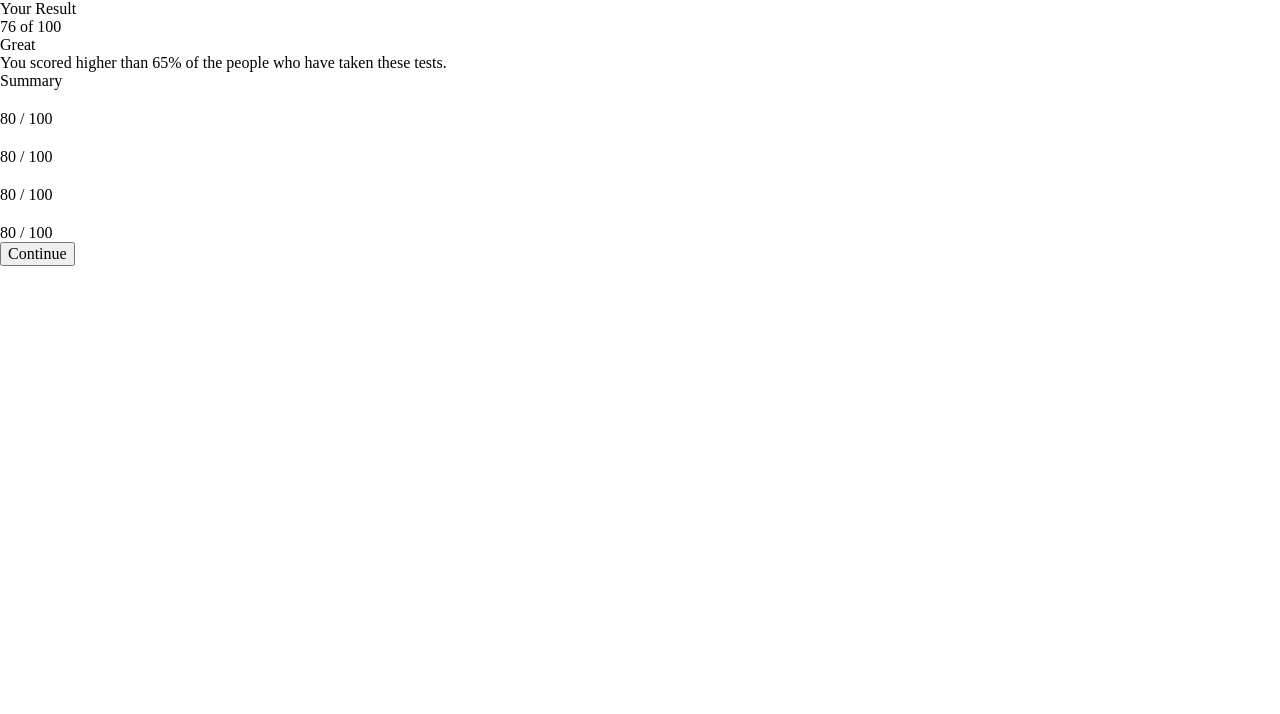
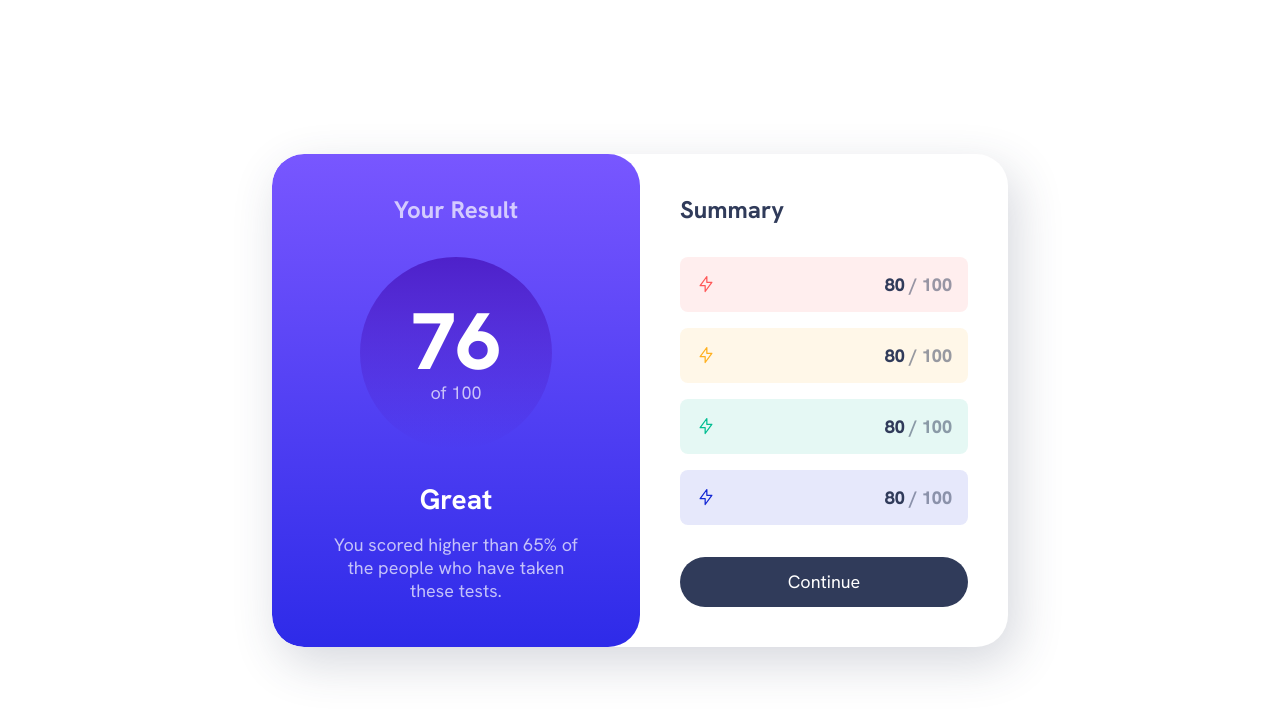
Before and after one commit to lawlawson/results-summary, a plain HTML site: page index.html in a window 1280 px wide. Drawn offline with Linux system fonts and the light colour scheme.

Commit message:
Finished styling of both sections

```diff
--- a/style.css
+++ b/style.css
@@ -70,3 +70,157 @@ svg {
   display: block;
   max-width: 100%;
 }
+
+body {
+  font-family: var(--font-family-default);
+  font-size: var(--fs-400);
+  color: var(--clr-neutral-700);
+}
+
+@media (min-width: 600px) {
+  body {
+    min-height: 100vh;
+    display: grid;
+    place-items: center;
+  }
+}
+
+.flex-group {
+  display: flex;
+  align-items: center;
+  gap: .5rem;
+  flex-wrap: wrap;
+}
+
+.grid-flow {
+  display: grid;
+  align-content: start;
+  gap: 1rem;
+}
+
+.grid-flow[data-spacing="large"] {
+  gap: 2rem;
+}
+
+.section-title {
+  font-weight: var(--fw-bold);
+  font-size: var(--fs-600);
+}
+
+.button {
+  color: var(--clr-neutral-100);
+  line-height: 1;
+  background: var(--clr-neutral-700);
+  padding: 1rem 2rem;
+  border: 0;
+  border-radius: 100vw;
+  cursor: pointer;
+}
+
+.button:hover,
+.button:focus-visible {
+  background: var(--gradient-primary);
+}
+
+.result-summary {
+  --padding: 2.5rem;
+  --border-radius: 2rem;
+
+  max-width: 46rem;
+  display: grid;
+}
+
+@media (min-width: 600px) {
+  .result-summary {
+    margin-inline: 1rem;
+    grid-template-columns: 1fr 1fr;
+    border-radius: var(--border-radius);
+    overflow: hidden;
+    box-shadow: .5rem 1rem 3rem
+      hsl(var(--clr-neutral-hsl-700), .2);
+  }
+}
+
+.results {
+  color: hsl(var(--clr-neutral-hsl-100), .7);
+  text-align: center;
+  padding:
+    var(--padding) calc(var(--padding) * 1.5);
+  background: var(--gradient-primary);
+  border-radius:
+    0 0 var(--border-radius) var(--border-radius);
+}
+
+@media (min-width: 600px) {
+  .results {
+    border-radius: var(--border-radius);
+  }
+}
+
+.result-score {
+  display: grid;
+  place-content: center;
+  width: 12rem;
+  margin-inline: auto;
+  background: var(--gradient-to-transparent);
+  aspect-ratio: 1 / 1;
+  border-radius: 50%;
+}
+
+.result-score span {
+  display: block;
+  font-size: var(--fs-900);
+  font-weight: var(--fw-black);
+  line-height: 1;
+  color: var(--clr-neutral-100);
+}
+
+.result-rank {
+  color: var(--clr-neutral-100);
+  font-size: var(--fs-700);
+  font-weight: var(--fw-bold);
+}
+
+.summary {
+  padding: var(--padding);
+}
+
+.summary-item {
+  display: flex;
+  justify-content: space-between;
+  align-items: center;
+  padding: 1rem;
+  border-radius: .5rem;
+  background-color: hsl(var(--item-color), .1);
+}
+
+.summary-item svg {
+  stroke: hsl(var(--item-color));
+}
+
+.summary-item-title {
+  color: hsl(var(--item-color));
+  font-weight: var(--fw-bold);
+}
+
+.summary-item[data-item-type="accent-1"] {
+  --item-color: var(--clr-accent-1);
+}
+.summary-item[data-item-type="accent-2"] {
+  --item-color: var(--clr-accent-2);
+}
+.summary-item[data-item-type="accent-3"] {
+  --item-color: var(--clr-accent-3);
+}
+.summary-item[data-item-type="accent-4"] {
+  --item-color: var(--clr-accent-4);
+}
+
+.summary-score {
+  font-weight: var(--fw-black);
+  color: hsl(var(--clr-neutral-hsl-700), .5);
+}
+
+.summary-score span {
+  color: var(--clr-neutral-700);
+}
```
